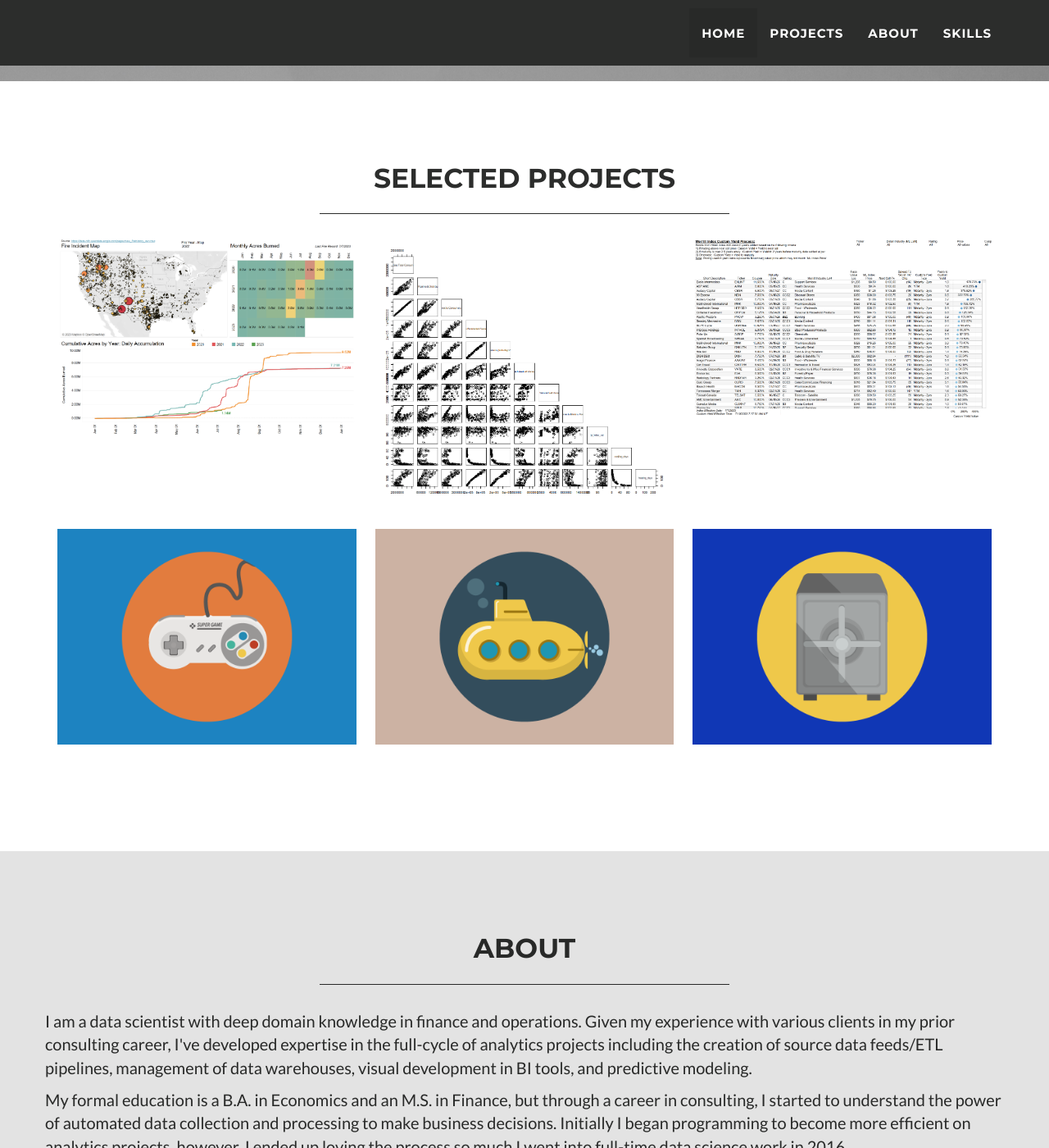
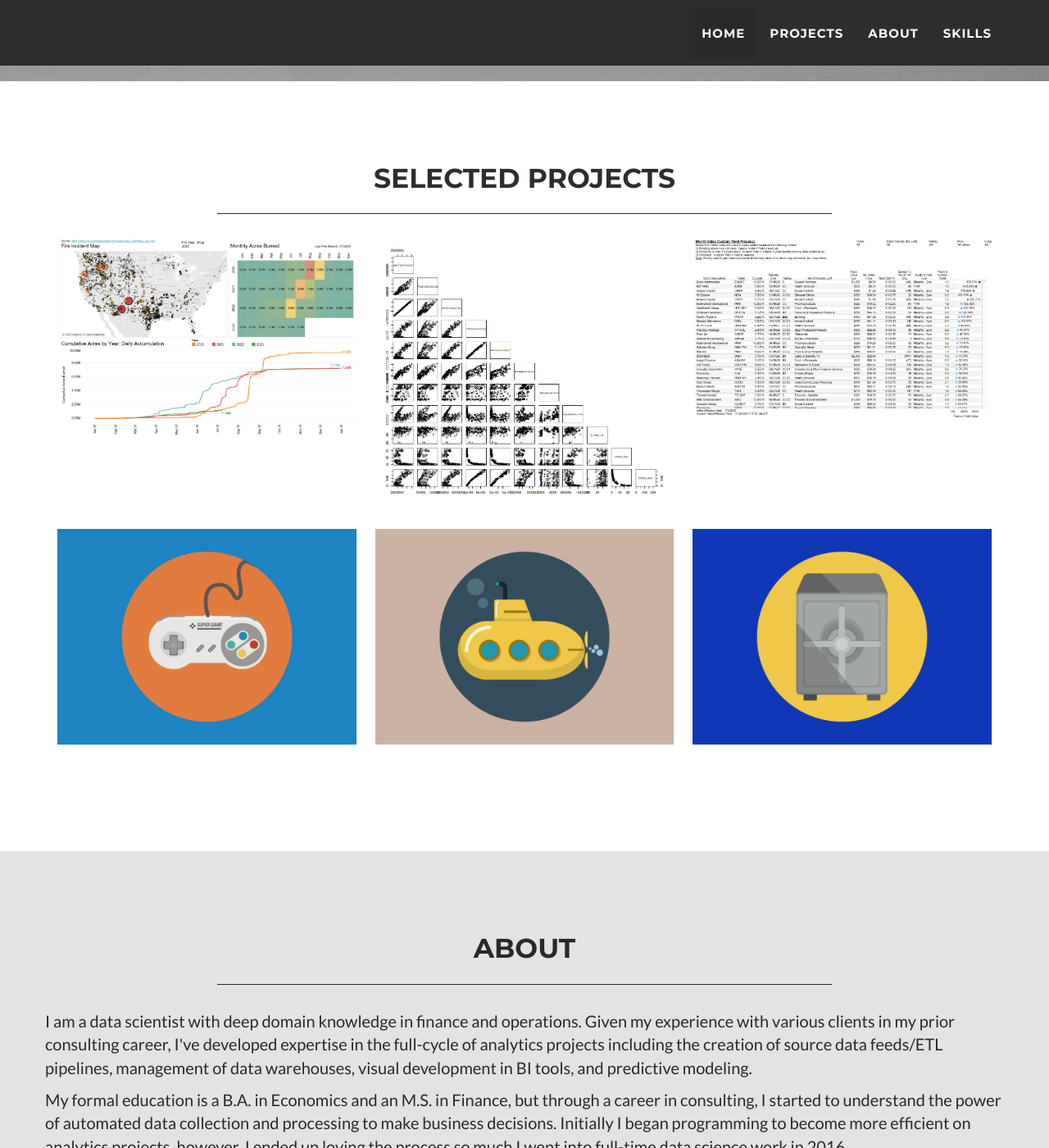
Before and after one commit to brf217/brf217.github.io, a Jekyll site: the page built from _posts/2014-07-18-project-1.markdown, in a window 1280 px wide and 1400 px high, scrolled down 651 px. Shown: the whole window at 82% size. Built offline with Jekyll 4.4.1, drawn with Linux system fonts in a browser that asks for light colours.

Commit message:
Update main.css

```diff
--- a/_includes/css/main.css
+++ b/_includes/css/main.css
@@ -40,7 +40,7 @@ hr.star-light,
 hr.star-primary {
     margin: 25px auto 30px;
     padding: 0;
-    max-width: 500px;
+    max-width: 750px;
     border: 0;
     border-top: solid 1.5px;
     text-align: center;
```
